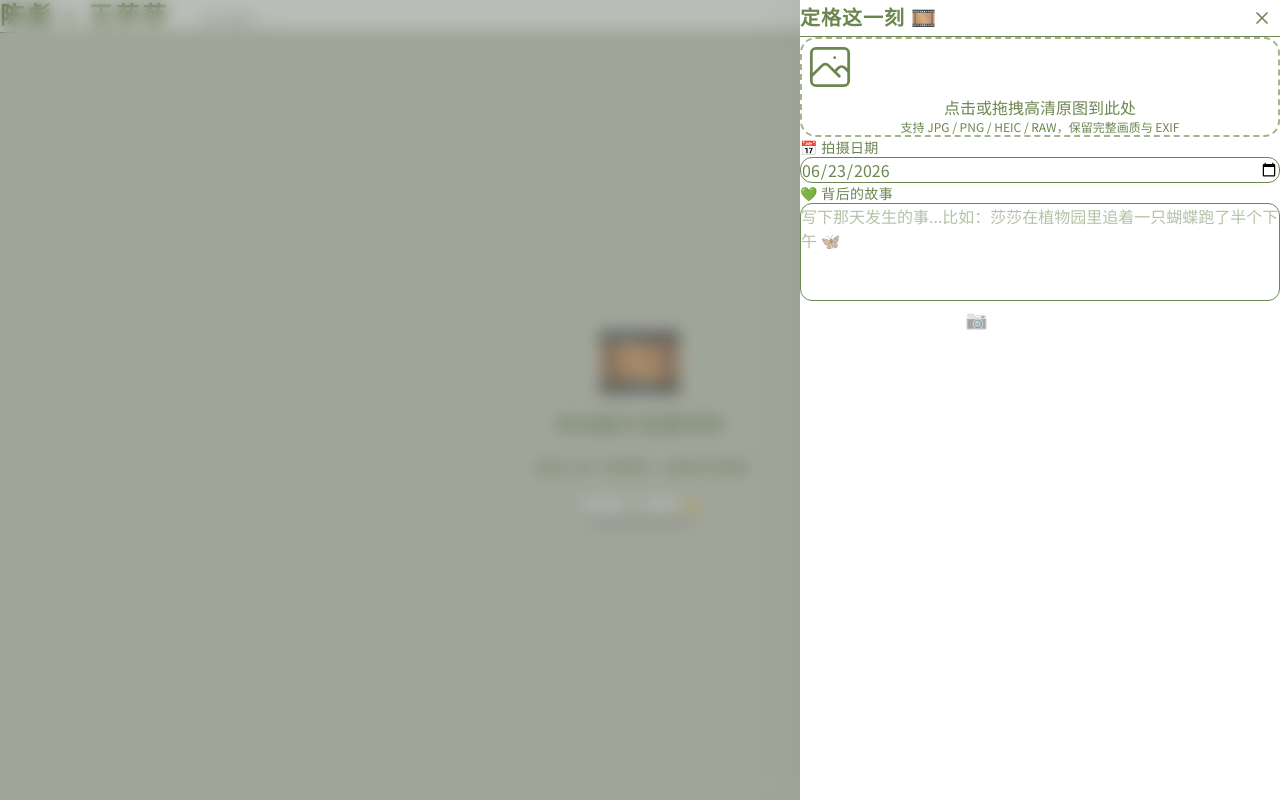
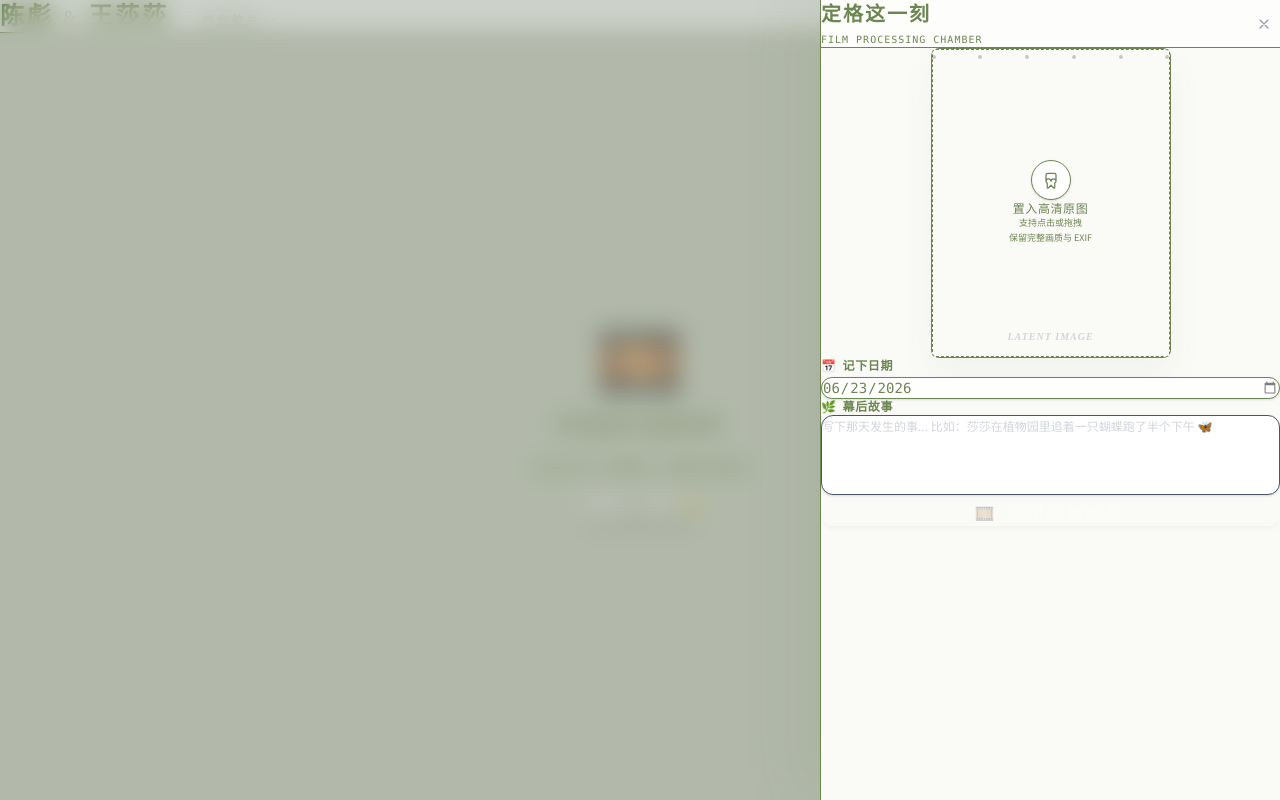
Before and after one commit to cxf-pid/love-album, a Vue app: page / in a window 1280 px wide. Both pictures are taken after a click on the button "添加照片". Built offline with nearby package versions, Linux system fonts and the light colour scheme; no server answers; the database is empty; the HTML template or start-up script is replaced by a standard one.

Commit message:
🎨 UI 大幅重做：质感提升 · 惯性滚动 · 动态打孔 · 毛玻璃遮罩 · 规范配色

```diff
--- a/src/components/UploadDrawer.vue
+++ b/src/components/UploadDrawer.vue
@@ -1,84 +1,93 @@
 <template>
-  <!-- ===== 遮罩层 ===== -->
   <transition name="fade">
     <div
       v-if="visible"
-      class="fixed inset-0 bg-black/20 backdrop-blur-sm z-40"
+      class="fixed inset-0 bg-[#333d29]/15 backdrop-blur-md z-40 transition-all duration-500"
       @click="$emit('close')"
     ></div>
   </transition>
 
-  <!-- ===== 抽屉主体 ===== -->
   <transition name="drawer">
     <div
       v-if="visible"
-      class="fixed right-0 top-0 h-full w-[480px] max-w-[90vw] z-50
-             bg-white shadow-2xl flex flex-col overflow-y-auto"
-      :style="{ boxShadow: '-8px 0 40px rgba(108, 134, 80, 0.1)' }"
+      class="fixed right-0 top-0 h-full w-[460px] max-w-[95vw] z-50
+             bg-[#fafaf7] flex flex-col overflow-y-auto border-l border-[--color-lanming]/10"
+      :style="{ boxShadow: '-20px 0 60px rgba(84, 102, 65, 0.08)' }"
     >
-      <!-- 头部 -->
-      <div class="flex items-center justify-between px-8 pt-8 pb-4 border-b border-[--color-lanming]/20">
-        <h2 class="text-xl font-serif font-bold text-[--color-congqian] tracking-wider">
-          定格这一刻 🎞️
+      <div class="flex items-center justify-between px-8 pt-8 pb-5 border-b border-[--color-lanming]/15 bg-white/60 backdrop-blur-sm sticky top-0 z-10">
+        <div class="flex flex-col gap-1">
+          <h2 class="text-xl font-serif font-bold text-[--color-congqian] tracking-widest">
+            定格这一刻
           </h2>
+          <span class="text-[10px] font-mono tracking-widest text-[--color-lanming] uppercase">
+            Film Processing Chamber
+          </span>
+        </div>
         <button
           @click="$emit('close')"
-          class="w-9 h-9 rounded-full flex items-center justify-center
-                 text-[--color-bizi] hover:bg-[--color-yubai] transition-colors"
+          class="w-8 h-8 rounded-full flex items-center justify-center text-gray-400
+                 hover:text-[--color-congqian] hover:bg-[--color-yubai]/60 transition-all duration-300"
         >
-          <svg class="w-5 h-5" fill="none" stroke="currentColor" viewBox="0 0 24 24">
-            <path stroke-linecap="round" stroke-linejoin="round" stroke-width="2" d="M6 18L18 6M6 6l12 12" />
+          <svg class="w-4 h-4" fill="none" stroke="currentColor" stroke-width="2" viewBox="0 0 24 24">
+            <path stroke-linecap="round" stroke-linejoin="round" d="M6 18L18 6M6 6l12 12" />
           </svg>
         </button>
       </div>
 
-      <!-- 表单区域 -->
-      <div class="flex-1 px-8 py-6 space-y-6">
-        <!-- ===== 拖拽上传区 ===== -->
+      <div class="flex-1 px-8 py-8 space-y-7">
+
+        <div class="flex flex-col items-center justify-center">
           <div
-          class="upload-zone relative border-2 border-dashed rounded-2xl p-10 text-center
-                 transition-all duration-300 cursor-pointer select-none upload-zone-breathe"
+            class="upload-polaroid-card relative w-[240px] h-[310px] bg-white rounded-lg p-3 pb-12
+                   border border-[--color-lanming]/20 cursor-pointer select-none transition-all duration-500
+                   flex flex-col items-center justify-center group"
             :class="isDragover
-            ? '!border-[--color-congqian] bg-[--color-congqian]/5 scale-[1.01]'
-            : 'border-[--color-lanming] hover:border-[--color-bizi] hover:bg-[--color-yubai]/50'"
+              ? 'scale-[1.03] border-[--color-congqian] bg-[--color-yubai]/10 ring-4 ring-[--color-congqian]/5'
+              : 'hover:scale-[1.01] hover:border-[--color-bizi]/40 shadow-[0_15px_35px_rgba(108,134,80,0.06)] hover:shadow-[0_20px_45px_rgba(108,134,80,0.1)]'"
             @click="triggerFileInput"
             @dragover.prevent="isDragover = true"
             @dragleave.prevent="isDragover = false"
             @drop.prevent="handleDrop"
           >
-          <!-- 已选文件预览 -->
+            <div class="absolute top-1.5 left-0 right-0 flex justify-between px-3 opacity-20 pointer-events-none">
+              <div v-for="i in 6" :key="'pt-'+i" class="w-1 h-1 bg-black rounded-sm"></div>
+            </div>
+
             <template v-if="selectedFile">
-            <div class="relative inline-block">
+              <div class="w-full h-full rounded bg-[#fafaf7] overflow-hidden relative shadow-inner">
                 <img
                   :src="filePreview"
-                class="max-h-[200px] rounded-lg shadow-md object-cover"
-                alt="预览"
+                  class="w-full h-full object-cover animate-[fadeIn_0.4s_ease]"
+                  alt="暗房预览"
                 />
+                <div class="absolute inset-0 bg-black/40 opacity-0 group-hover:opacity-100 flex items-center justify-center transition-opacity duration-300">
                   <button
                     @click.stop="clearFile"
-                class="absolute -top-2 -right-2 w-6 h-6 rounded-full bg-red-400 text-white
-                       flex items-center justify-center text-xs hover:bg-red-500 transition-colors"
+                    class="px-3 py-1.5 rounded-full bg-white/20 backdrop-blur-md text-white text-xs border border-white/20 hover:bg-red-500/80 transition-colors"
                   >
-                ✕
+                    更换底片
                   </button>
                 </div>
-            <p class="mt-3 text-sm text-[--color-bizi]">{{ selectedFile.name }}</p>
-            <p class="text-xs text-[--color-lanming] mt-1">
-              {{ formatFileSize(selectedFile.size) }}
-            </p>
+              </div>
             </template>
 
-          <!-- 空状态提示 -->
             <template v-else>
-            <div class="mb-4">
-              <svg class="w-14 h-14 mx-auto text-[--color-lanming]" fill="none" stroke="currentColor" viewBox="0 0 24 24">
-                <path stroke-linecap="round" stroke-linejoin="round" stroke-width="1.2"
-                  d="M4 16l4.586-4.586a2 2 0 012.828 0L16 16m-2-2l1.586-1.586a2 2 0 012.828 0L20 14m-6-6h.01M6 20h12a2 2 0 002-2V6a2 2 0 00-2-2H6a2 2 0 00-2 2v12a2 2 0 002 2z" />
+              <div class="w-full h-full rounded bg-[#fafaf7] border border-dashed border-[--color-lanming]/40 flex flex-col items-center justify-center px-4 text-center group-hover:bg-[--color-yubai]/20 transition-colors">
+                <div class="w-10 h-10 rounded-full bg-white flex items-center justify-center shadow-sm border border-[--color-lanming]/10 text-[--color-lanming] group-hover:text-[--color-congqian] group-hover:scale-110 transition-all duration-300 mb-3">
+                  <svg class="w-5 h-5" fill="none" stroke="currentColor" stroke-width="1.5" viewBox="0 0 24 24">
+                    <path stroke-linecap="round" stroke-linejoin="round" d="M6 13.5V6a2 2 0 012-2h8a2 2 0 012 2v7.5m-12 0a2.25 2.25 0 001.5 2.158V21a.75.75 0 001.28.53l3.22-3.22 3.22 3.22a.75.75 0 001.28-.53v-5.342a2.25 2.25 0 001.5-2.158m-12 0a3 3 0 016 0m0 0a3 3 0 016 0" />
                   </svg>
                 </div>
-            <p class="text-[--color-congqian] font-medium">点击或拖拽高清原图到此处</p>
-            <p class="text-xs text-[--color-lanming] mt-2">支持 JPG / PNG / HEIC / RAW，保留完整画质与 EXIF</p>
+                <p class="text-xs text-[--color-congqian] font-medium tracking-wider">置入高清原图</p>
+                <p class="text-[9px] text-[--color-lanming] mt-1.5 leading-relaxed">支持点击或拖拽<br>保留完整画质与 EXIF</p>
+              </div>
             </template>
+
+            <div class="absolute bottom-3 left-0 right-0 text-center select-none">
+              <span class="text-[10px] font-serif italic text-gray-300 tracking-widest font-bold">
+                {{ selectedFile ? 'READY FOR PRINT' : 'LATENT IMAGE' }}
+              </span>
+            </div>
 
             <input
               ref="fileInput"
@@ -88,63 +97,72 @@
               @change="handleFileChange"
             />
           </div>
+          <p v-if="selectedFile" class="mt-2 text-[10px] font-mono text-[--color-lanming] tracking-tight animate-[fadeIn_0.3s_ease]">
+            {{ selectedFile.name }} ({{ formatFileSize(selectedFile.size) }})
+          </p>
+        </div>
 
-        <!-- ===== 日期字段 ===== -->
-        <div>
-          <label class="block text-sm font-medium text-[--color-congqian] mb-2 tracking-wide">
-            📅 拍摄日期
+        <div class="space-y-2">
+          <label class="flex items-center gap-1.5 text-xs font-serif font-bold text-[--color-congqian] tracking-wider">
+            <span>📅</span> 记下日期
           </label>
+          <div class="relative">
             <input
               v-model="formDate"
               type="date"
-            class="w-full px-4 py-3 rounded-xl border border-[--color-lanming] bg-[--color-yubai]/30
-                   text-[--color-congqian] focus:outline-none focus:ring-2 focus:ring-[--color-bizi] focus:border-transparent
-                   transition-all"
+              class="w-full px-4 py-3 rounded-xl border border-[--color-lanming]/30 bg-white
+                     text-sm text-[--color-congqian] font-mono shadow-sm
+                     focus:outline-none focus:border-[--color-bizi] transition-all duration-300"
             />
           </div>
+        </div>
 
-        <!-- ===== 故事字段 ===== -->
-        <div>
-          <label class="block text-sm font-medium text-[--color-congqian] mb-2 tracking-wide">
-            💚 背后的故事
+        <div class="space-y-2">
+          <label class="flex items-center gap-1.5 text-xs font-serif font-bold text-[--color-congqian] tracking-wider">
+            <span>🌿</span> 幕后故事
           </label>
           <textarea
             v-model="formStory"
             rows="4"
-            placeholder="写下那天发生的事...比如：莎莎在植物园里追着一只蝴蝶跑了半个下午 🦋"
-            class="w-full px-4 py-3 rounded-xl border border-[--color-lanming] bg-[--color-yubai]/30
-                   text-[--color-congqian] placeholder-[--color-lanming] resize-none
-                   focus:outline-none focus:ring-2 focus:ring-[--color-bizi] focus:border-transparent
-                   transition-all"
+            placeholder="写下那天发生的事... 比如：莎莎在植物园里追着一只蝴蝶跑了半个下午 🦋"
+            class="w-full px-4 py-3 rounded-xl border border-[--color-lanming]/30 bg-white
+                   text-xs text-gray-600 placeholder-gray-300 resize-none shadow-sm leading-relaxed
+                   focus:outline-none focus:border-[--color-bizi] transition-all duration-300"
           ></textarea>
         </div>
 
-        <!-- ===== 上传进度 ===== -->
-        <div v-if="uploading" class="space-y-2">
-          <div class="flex justify-between text-sm text-[--color-bizi]">
-            <span>{{ uploadStatus }}</span>
-            <span>{{ uploadProgress }}%</span>
+        <div v-if="uploading" class="space-y-2 bg-white rounded-xl p-3 border border-[--color-lanming]/15 animate-[fadeIn_0.3s_ease]">
+          <div class="flex justify-between text-[11px] font-mono text-[--color-bizi]">
+            <span class="italic tracking-wide animate-pulse">{{ uploadStatus }}</span>
+            <span class="font-bold">{{ uploadProgress }}%</span>
           </div>
-          <div class="w-full h-2 bg-[--color-yubai] rounded-full overflow-hidden">
+          <div class="w-full h-[3px] bg-[--color-yubai] rounded-full overflow-hidden">
             <div
-              class="progress-bar h-full transition-all duration-300"
+              class="progress-bar h-full bg-[--color-congqian] transition-all duration-300"
               :style="{ width: uploadProgress + '%' }"
             ></div>
           </div>
         </div>
 
-        <!-- ===== 提交按钮 ===== -->
         <button
           @click="handleUpload"
           :disabled="!canSubmit || uploading"
-          class="w-full py-4 rounded-2xl text-white font-serif font-bold text-lg tracking-widest
-                 transition-all duration-300 disabled:opacity-40 disabled:cursor-not-allowed"
+          class="w-full py-4 rounded-xl text-white font-serif font-bold text-base tracking-[0.25em]
+                 transition-all duration-500 disabled:opacity-30 disabled:cursor-not-allowed shadow-md"
           :class="canSubmit && !uploading
-            ? 'bg-[--color-congqian] hover:bg-[--color-congqian] active:scale-[0.98] shadow-lg shadow-[--color-congqian]/20'
+            ? 'bg-[--color-congqian] hover:bg-[#485939] hover:shadow-lg hover:shadow-[--color-congqian]/10 active:scale-[0.99]'
             : 'bg-[--color-lanming]'"
         >
-          <span v-if="!uploading">📷 冲印这张胶片</span>
-          <span v-else>⏳ 正在冲印...</span>
+          <span v-if="!uploading" class="inline-flex items-center gap-2">
+            🎞️ 冲印这张胶片
+          </span>
+          <span v-else class="inline-flex items-center gap-2 tracking-widest text-white/90">
+            <svg class="animate-spin h-4 w-4 text-white" fill="none" viewBox="0 0 24 24">
+              <circle class="opacity-25" cx="12" cy="12" r="10" stroke="currentColor" stroke-width="4" />
+              <path class="opacity-75" fill="currentColor" d="M4 12a8 8 0 018-8V0C5.373 0 0 5.373 0 12h4zm2 5.291A7.962 7.962 0 014 12H0c0 3.042 1.135 5.824 3 7.938l3-2.647z" />
+            </svg>
+            暗房冲印中...
+          </span>
         </button>
       </div>
     </div>
@@ -226,16 +244,14 @@ async function handleUpload() {
   const file = selectedFile.value
   uploading.value = true
   uploadProgress.value = 0
-  uploadStatus.value = '正在上传原图至 Supabase Storage...'
+  uploadStatus.value = '显影中...'
 
   try {
-    // 步骤 1 & 2: 直传 Supabase Storage（替代 R2 预签名流程）
     const { publicUrl, storagePath } = await uploadPhotoToStorage(file, (percent) => {
-      uploadProgress.value = Math.round(percent * 0.9) // 90% 给上传
+      uploadProgress.value = Math.round(percent * 0.9)
     })
 
-    // 步骤 3: 保存照片信息到数据库
-    uploadStatus.value = '正在保存照片信息...'
+    uploadStatus.value = '定影固化中...'
     uploadProgress.value = 95
 
     await insertPhoto({
@@ -248,7 +264,6 @@ async function handleUpload() {
     uploadProgress.value = 100
     uploadStatus.value = '冲印完成！✨'
 
-    // 延迟关闭
     setTimeout(() => {
       emit('uploaded')
       resetForm()
@@ -257,7 +272,7 @@ async function handleUpload() {
 
   } catch (error) {
     console.error('上传失败:', error)
-    alert('上传失败: ' + error.message)
+    alert('冲印失败: ' + error.message)
     uploading.value = false
   }
 }
@@ -271,3 +286,15 @@ function resetForm() {
   uploadStatus.value = ''
 }
 </script>
+
+<style scoped>
+/* 隐藏原生日期选择器图标，保持极简 */
+input[type="date"]::-webkit-calendar-picker-indicator {
+  cursor: pointer;
+  opacity: 0.5;
+  transition: opacity 0.2s;
+}
+input[type="date"]::-webkit-calendar-picker-indicator:hover {
+  opacity: 0.8;
+}
+</style>
```
Lines whose indentation alone changed are shown as unchanged.
